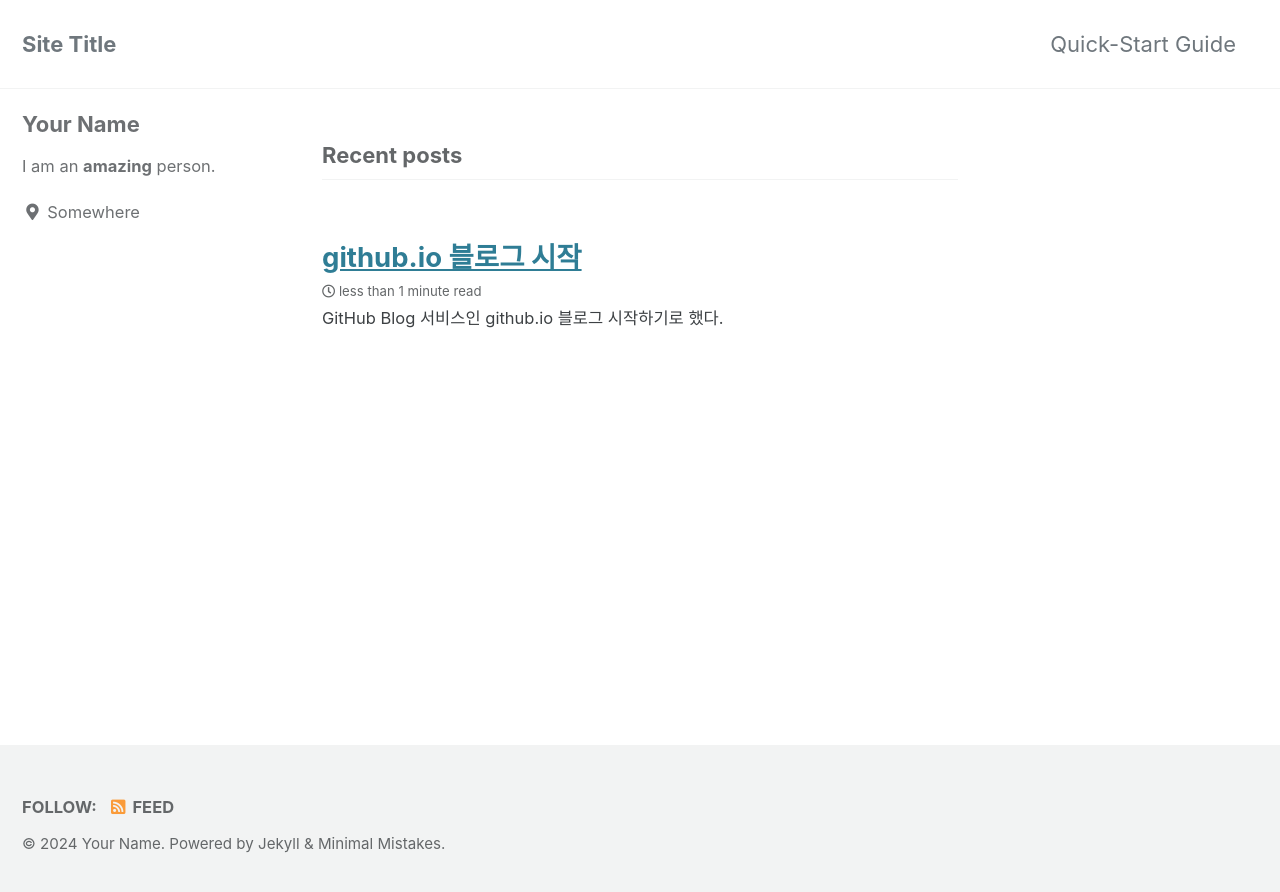
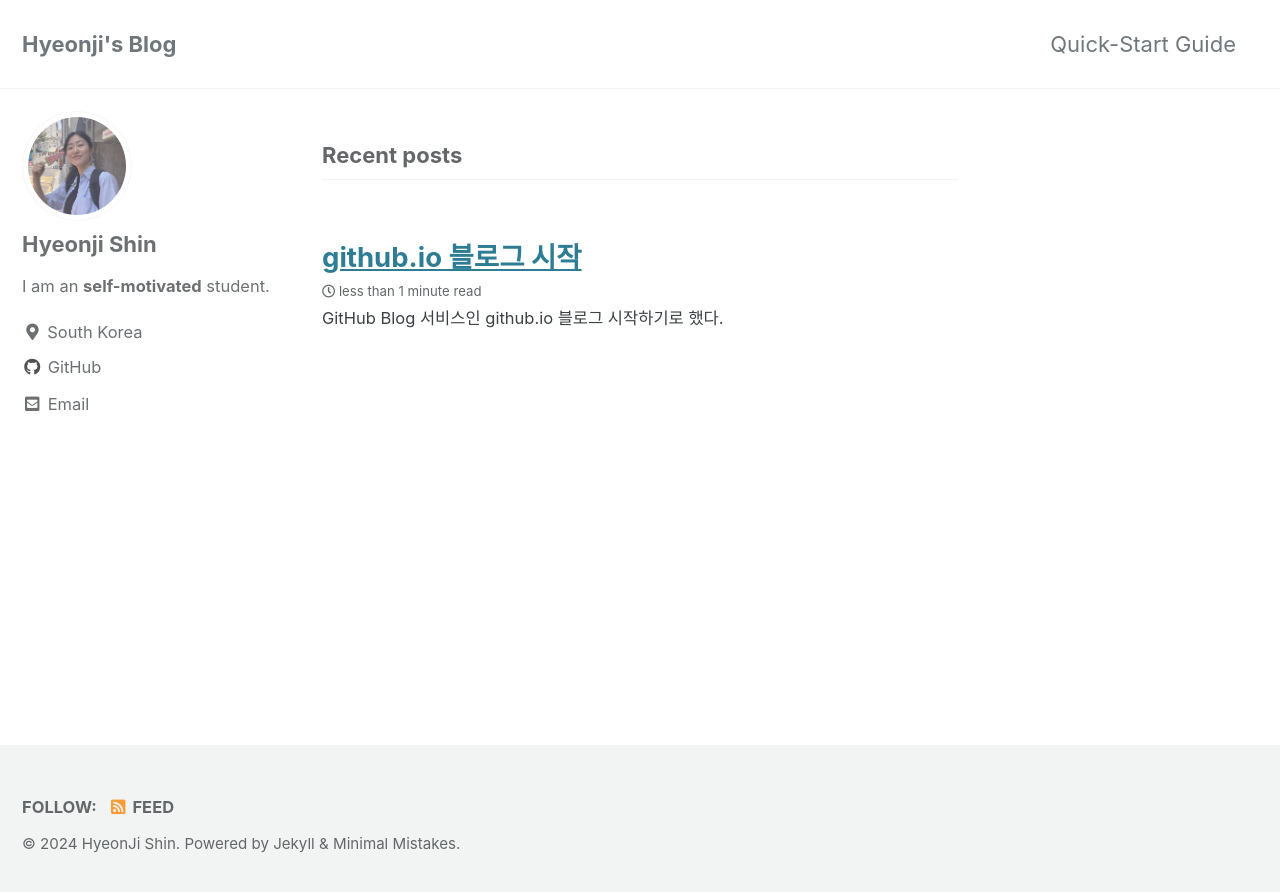
Before and after one commit to shhy01/shhy01.github.io, a Jekyll site: the page built from index.html, in a window 1280 px wide. Shown: the top 892 px of the page. Built offline with Jekyll 4.4.1, drawn with Linux system fonts in a browser that asks for light colours; cached includes are drawn as plain includes; the list of posts is cut into pages by our own code.

Commit message:
블로그 기본 설정

```diff
--- a/_config.yml
+++ b/_config.yml
@@ -16,12 +16,12 @@ minimal_mistakes_skin    : "default" # "air", "aqua", "contrast", "dark", "dirt"
 
 # Site Settings
 locale                   : "en-US"
-title                    : "Site Title"
+title                    : "Hyeonji's Blog"
 title_separator          : "-"
 subtitle                 : # site tagline that appears below site title in masthead
-name                     : "Your Name"
-description              : "An amazing website."
-url                      : # the base hostname & protocol for your site e.g. "https://mmistakes.github.io"
+name                     : "HyeonJi Shin"
+description              : "No Silver Bullet. 차근차근 성장 과정을 담습니다."
+url                      : "https://shhy01.github.io"
 baseurl                  : # the subpath of your site, e.g. "/blog"
 repository               : # GitHub username/repo-name e.g. "mmistakes/minimal-mistakes"
 teaser                   : # path of fallback teaser image, e.g. "/assets/images/500x300.png"
@@ -104,18 +104,18 @@ analytics:
 
 # Site Author
 author:
-  name             : "Your Name"
-  avatar           : # path of avatar image, e.g. "/assets/images/bio-photo.jpg"
-  bio              : "I am an **amazing** person."
-  location         : "Somewhere"
-  email            :
+  name             : "Hyeonji Shin"
+  avatar           : "/assets/images/avatar.jpg"
+  bio              : "I am an **self-motivated** student."
+  location         : "South Korea"
+  email            : 1208ji@naver.com
   links:
     - label: "Email"
       icon: "fas fa-fw fa-envelope-square"
       # url: "mailto:your.name@email.com"
-    - label: "Website"
+    - label: "Blog"
       icon: "fas fa-fw fa-link"
-      # url: "https://your-website.com"
+      # url: "https://blog.naver.com/1208ji"
     - label: "Twitter"
       icon: "fab fa-fw fa-twitter-square"
       # url: "https://twitter.com/"
@@ -124,10 +124,10 @@ author:
       # url: "https://facebook.com/"
     - label: "GitHub"
       icon: "fab fa-fw fa-github"
-      # url: "https://github.com/"
+      url: "https://github.com/shhy01"
     - label: "Instagram"
       icon: "fab fa-fw fa-instagram"
-      # url: "https://instagram.com/"
+      # url: "https://blog.naver.com/1208ji"
 
 # Site Footer
 footer:
```
Also changed, not shown: assets/images/avatar.jpg (added).
